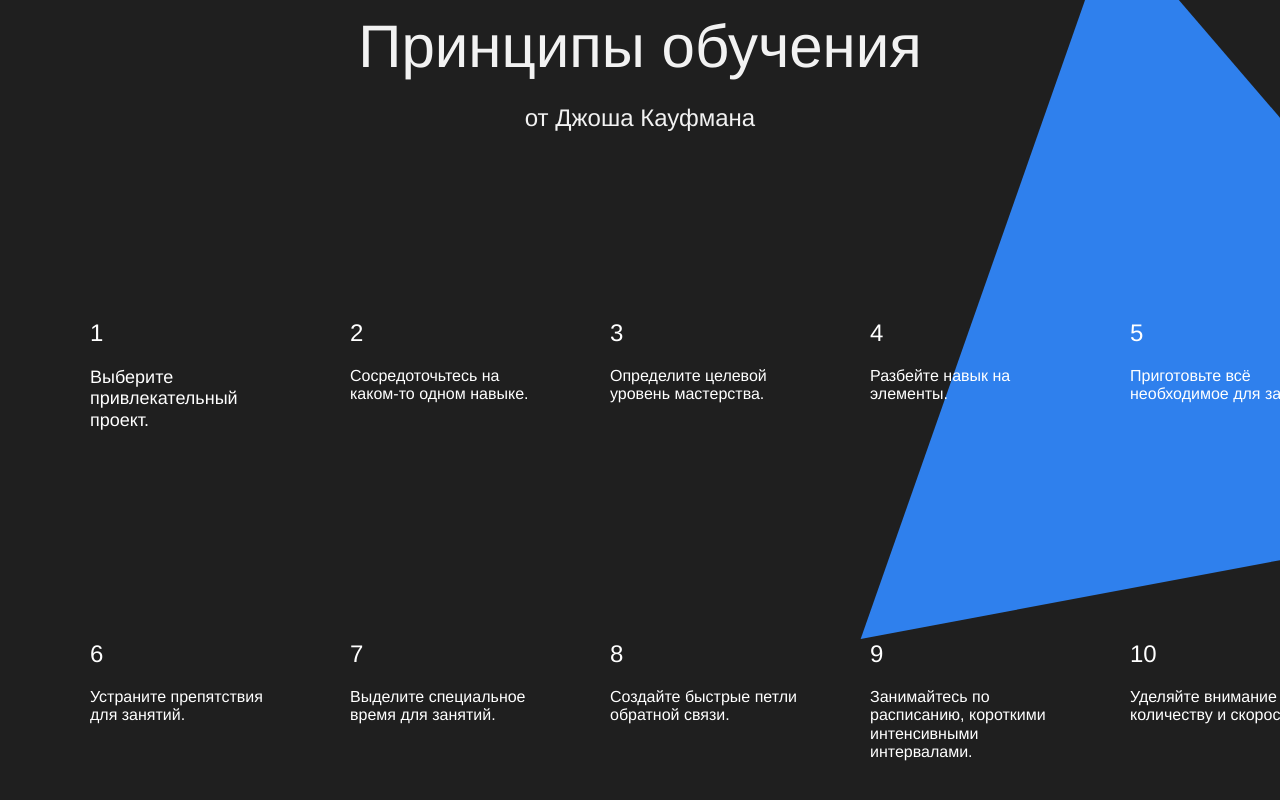
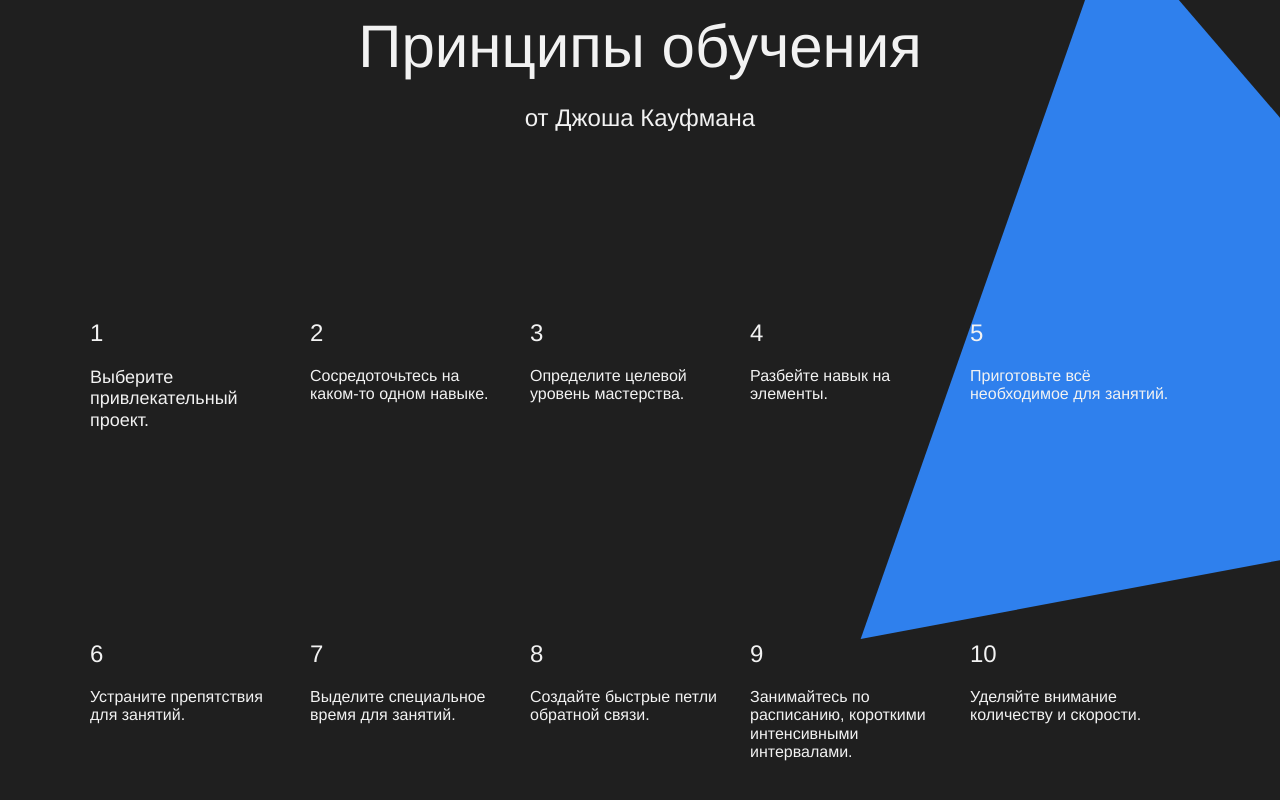
Before and after one commit to Borisbell/how-to-learn, a plain HTML site: page index.html in a window 1280 px wide. Shown: the part 3160-3960 px from the top of the page. Drawn offline with Linux system fonts and the light colour scheme.

Commit message:
small updates after autotest

```diff
--- a/index.html
+++ b/index.html
@@ -12,7 +12,9 @@
     <header class="header">
       <div class="logo logo__place_header"></div>
       <div class="header__square-pic"></div>
-      <div class="header__main-illustration" alt="Картина - опять двойка"></div>
+      <div class="header__main-illustration">
+        <span role="img" aria-label="«Опять двойка» — картина художника Фёдора Решетникова"></span>
+      </div>
       <h1 class="header__title">Научиться учиться</h1>
       <p class="header__subtitle">Какие современные и эффективные подходы к обучению вы можете использовать в своей жизни? <a href="#" class="header__link">Узнать</a></p>
     </header>
--- a/styles/style.css
+++ b/styles/style.css
@@ -92,7 +92,7 @@
 .two-columns{
   width:80%;
   display: flex;
-  justify-content: space-between ;
+  justify-content: space-between;
   margin: 100px auto;
 }
 
@@ -171,12 +171,7 @@
 }
 
 /* и элемента с модификатором вида ключ-значение */
-.table__cell_theme_dark {
-  width: 200px;
-  color: white;
-  margin-right: 0;
-  margin-top: 80px;
-}
+
 
 .feynman{
   position: relative;
@@ -241,11 +236,15 @@
   position: relative;
   grid-template-columns: repeat(5, 1fr);
   grid-template-rows: repeat(2, 1fr);
+  gap:unset;
   row-gap: 80px;
   padding-top: 80px;
 }
 
 .table__cell_theme_dark{
+  color: var(--bg-light-color);
+  margin-right: 0;
+  margin-top: 80px;
   width: 200px;
 }
 
```
